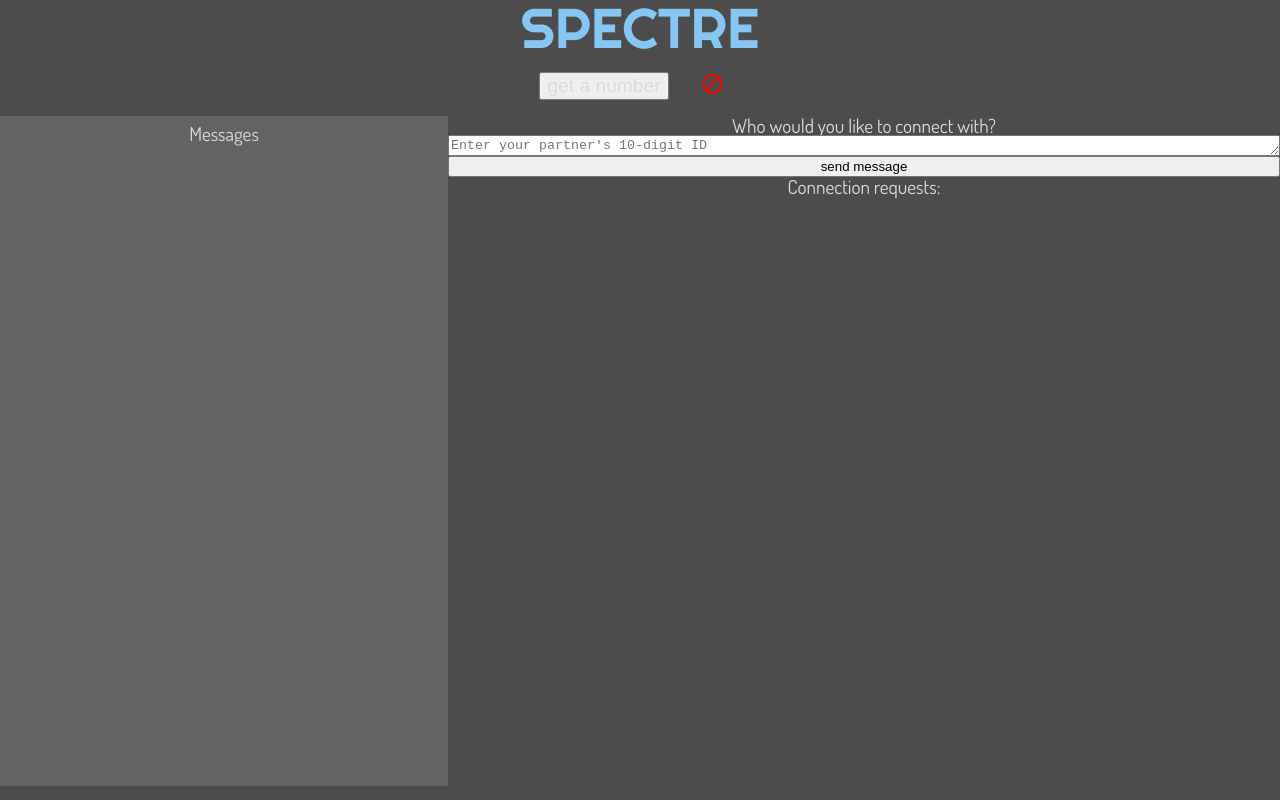
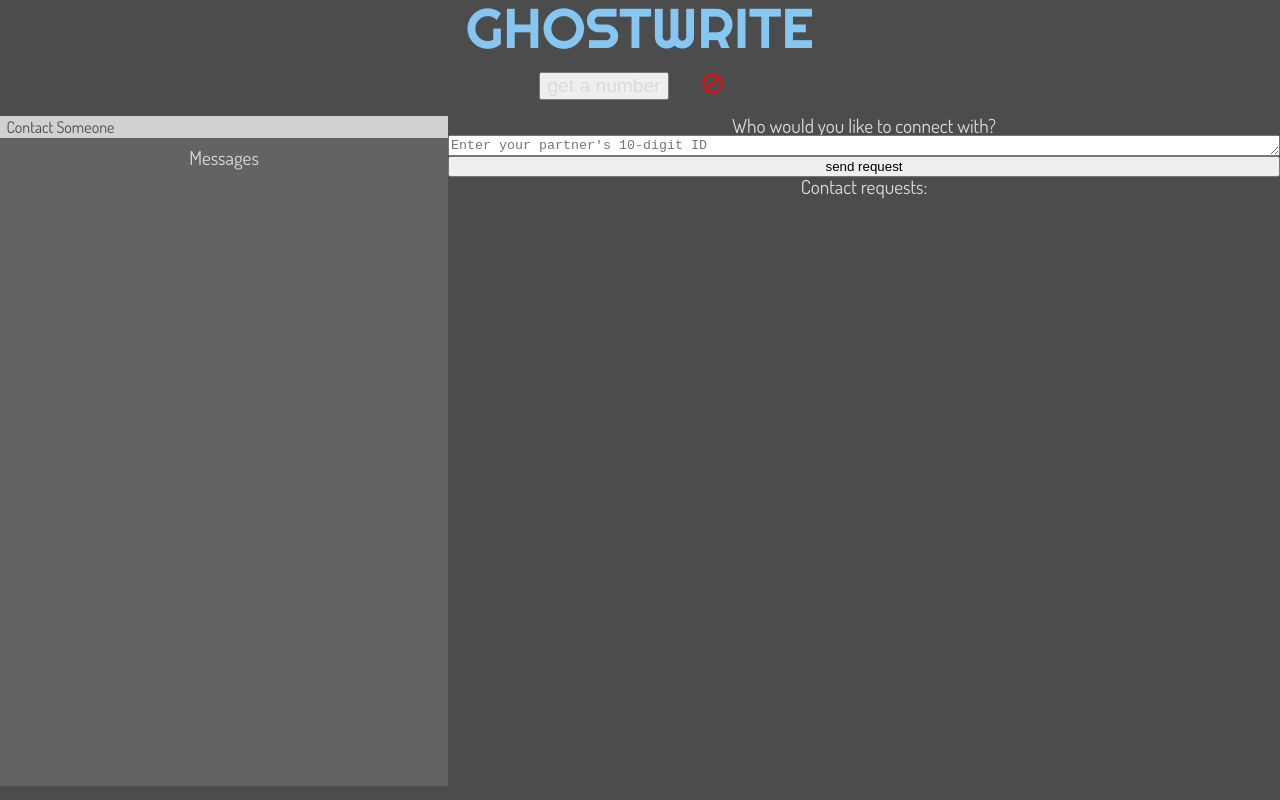
Before and after one commit to spinon187/ghostwrite, a React (Create React App) app in the folder front/: page / in a window 1280 px wide. Built offline with nearby package versions, Linux system fonts and the light colour scheme.

Commit message:
pushing for deploy

```diff
--- a/front/src/actions/index.js
+++ b/front/src/actions/index.js
@@ -1,10 +1,10 @@
 import axios from 'axios';
 import {secretize, encr} from '../components/Lockbox';
 
-const baseURL = process.env.BE_URL || 'http://localhost:7777';
+const baseURL = 'https://specback.herokuapp.com' || 'http://localhost:7777';
 
 
-export const REGGING = 'REGGING', REGGED = 'REGGED', REG_FAIL = 'REG_FAIL', SENDING = 'SENDING', SENT = 'SENT', SEND_FAIL = 'SEND_FAIL', RETRIEVING = 'RETRIEVING', RETRIEVED = 'RETRIEVED', RET_FAIL = 'RET_FAIL', CHECKING = 'CHECKING', CHECKED = 'CHECKED', CHECK_FAIL = 'CHECK_FAIL', FULL_NUKED = 'FULL_NUKED', FULL_NUKING = 'FULL_NUKING', TAR_NUKING = 'TAR_NUKING', TAR_NUKED = 'TAR_NUKED', NUKE_FAIL = 'NUKE_FAIL', CLEAR = 'CLEAR', SELF_NUKE = 'SELF_NUKE', KEYING = 'KEYING', KEYED = 'KEYED', KEY_FAIL = 'KEY_FAIL', CONNECTING = 'CONNECTING', CONNECTED = 'CONNECTED', CONNECT_FAIL = 'CONNECT_FAIL', CONNECT_SENDING = 'CONNECT_SENDING', CONNECT_SENT = 'CONNECT_SENT', CS_FAIL = 'CS_FAIL';
+export const REGGING = 'REGGING', REGGED = 'REGGED', REG_FAIL = 'REG_FAIL', SENDING = 'SENDING', SENT = 'SENT', SEND_FAIL = 'SEND_FAIL', RETRIEVING = 'RETRIEVING', RETRIEVED = 'RETRIEVED', RET_FAIL = 'RET_FAIL', CHECKING = 'CHECKING', CHECKED = 'CHECKED', CHECK_FAIL = 'CHECK_FAIL', FULL_NUKED = 'FULL_NUKED', FULL_NUKING = 'FULL_NUKING', TAR_NUKING = 'TAR_NUKING', TAR_NUKED = 'TAR_NUKED', NUKE_FAIL = 'NUKE_FAIL', CLEAR = 'CLEAR', SELF_NUKE = 'SELF_NUKE', KEYING = 'KEYING', KEYED = 'KEYED', KEY_FAIL = 'KEY_FAIL', CONNECTING = 'CONNECTING', CONNECTED = 'CONNECTED', CONNECT_FAIL = 'CONNECT_FAIL', CONNECT_SENDING = 'CONNECT_SENDING', CONNECT_SENT = 'CONNECT_SENT', CS_FAIL = 'CS_FAIL', DECLINE = 'DECLINE';
 
 const header = token => {
   return {headers: {Authorization: token}}
@@ -37,6 +37,10 @@ export const
     axios.post(`${baseURL}/api/reqs`, msg, header(token))
       .then(res => dispatch({type: CONNECT_SENT, payload: msg.to}))
       .catch(err => dispatch({type: CS_FAIL, payload: err}))
+  },
+
+  declineConnection = partner => dispatch => {
+    dispatch({type: DECLINE, payload: partner})
   },
 
   sendMsg = (msg, token) => dispatch => {
--- a/front/src/components/ConnectSelect.js
+++ b/front/src/components/ConnectSelect.js
@@ -30,16 +30,21 @@ class ConnectSelect extends React.Component {
     })
   }
 
+  declineReq = (e, p) => {
+    e.preventDefault();
+    this.props.declineReq(p.from)
+  }
+
   render(){
 
     const waitingConnections =
       Object.keys(this.props.wc)
       ? Object.keys(this.props.wc).map(request => {
         return (
-          <div className='request' key='request'>
+          <div className='request' key={request}>
+            <i className="material-icons approve" onClick={e => this.acceptReq(e, this.props.wc[request])}>check_circle_outline</i>
             <h2>{request}</h2>
-            <i className="material-icons approve" onClick={e => this.acceptReq(e, this.props.wc[request])}>check_circle_outline</i>
-            <i className="material-icons cancel">block</i>
+            <i className="material-icons cancel" onClick={e => this.declineReq(e, this.props.wc[request])}>block</i>
           </div>
         )
       })
@@ -58,9 +63,9 @@ class ConnectSelect extends React.Component {
             rows='1'
             pattern='.{10,10}'
           ></textarea>
-          <button type='submit'>send message</button>
+          <button type='submit'>send request</button>
         </form>
-        <div><h2>Connection requests:</h2></div>
+        <div><h2>Contact requests:</h2></div>
         {waitingConnections}
       </>
     )
--- a/front/src/components/Main.js
+++ b/front/src/components/Main.js
@@ -1,6 +1,6 @@
 import React, {Component} from 'react';
 import {connect} from 'react-redux';
-import {register, check, sendMsg, getMsg, targetNuke, nukeAll, clearWait, selfNuke, makeKey, getConnections, sendConnection} from '../actions/index';
+import {register, check, sendMsg, getMsg, targetNuke, nukeAll, clearWait, selfNuke, makeKey, getConnections, sendConnection, declineConnection} from '../actions/index';
 import Reg from './Reg';
 import Messages from './Messages';
 import WaitList from './WaitList';
@@ -22,7 +22,7 @@ class Main extends Component {
       uid: this.props.uid,
       regged: this.props.regged,
       waiting: [],
-      active: 'sender',
+      active: null,
       history: [],
     }
   }
@@ -55,7 +55,7 @@ class Main extends Component {
     let temp = this.props.waiting, list = [];
     if(targ) this.props.clearWait(targ);
     if(temp) Object.keys(temp).forEach(key => {
-        return key === targ ? list.push([temp[key][0], 0]) : list.push([temp[key][0], temp[key][1]])
+        list.push([key, this.props.keyring[key][1], temp[key]])
     })
     this.setState(() => {return {waiting: list}})
   }
@@ -86,8 +86,7 @@ class Main extends Component {
   }
 
   getMsg = () => {
-    let arr = [];
-    let noMut = this.props.keyring;
+    let arr = [], noMut = this.props.keyring;
     if(noMut) Object.keys(noMut).forEach(id => arr.push(id[3]));
     if(arr) arr.forEach(id => this.props.getMsg({to: id}, this.props.auth));
   }
@@ -97,8 +96,8 @@ class Main extends Component {
   }
 
   nukeAll = () => {
-    let targs = Object.keys(this.props.msgs), uid = this.props.uid;
-    console.log(targs)
+    let targs = Object.keys(this.props.keyring), uid = this.props.uid;
+    // console.log(targs)
     this.props.nukeAll(uid, targs, this.props.auth);
     localStorage.clear();
     window.location.reload();
@@ -114,27 +113,27 @@ class Main extends Component {
     }
   }
 
-  updateActive = (x=0, targ=null) => {
+  updateActive = (targ=null) => {
     this.initBundle(targ)
     const delaySet = () => {
-      let temp = this.state.waiting.length > 0 ? this.state.waiting[x][0] : null;
+      // let temp = this.state.waiting.length > 0 ? this.state.waiting[x] : null;
       this.setState(() => {
-        if(temp) return {active: temp}
+        return {active: targ}
       })
     }
     const delaySort = () => this.sortMsgs(this.state.active);
-    setTimeout(() => delaySet(), 1800);
-    setTimeout(() => delaySort(), 1900);
+    setTimeout(() => delaySet(), 200);
+    setTimeout(() => delaySort(), 1100);
   }
 
   targetNuke = target => {
-    this.props.targetNuke(target, this.props.uid, this.props.auth);
-    this.setState({active: 'sender'}, () => this.initBundle());
+    this.props.targetNuke(target, this.props.keyring[target][3], this.props.auth);
+    this.setState({active: null}, () => this.initBundle());
   }
 
   selfNuke = target => {
     this.props.selfNuke(target);
-    this.setState({active: 'sender'}, () => this.initBundle());
+    this.setState({active: null}, () => this.initBundle());
   }
 
   acceptReq = contents => {
@@ -142,34 +141,41 @@ class Main extends Component {
     this.initBundle();
   }
 
+  declineReq = p => {
+    this.props.declineConnection(p);
+    this.initBundle();
+  }
+
   componentDidMount(){
     this.initBundle();
-    testit();
+    setInterval(() => this.initBundle(), 10000);
+    // testit();
   }
 
   render(){
 
-    let conditional = this.state.active === 'sender'
+    let conditional = this.state.active === null
       ?<ConnectSelect
         uid={this.props.uid}
         pubKey={this.props.pubKey}
         wc={this.props.connections}
         acceptReq={this.acceptReq}
+        declineReq={this.declineReq}
       />
       :<Messages
         uid={this.props.uid}
-        encSelf={this.props.keyring[this.state.active][2]}
+        partner={this.props.keyring[this.state.active]}
         active={this.state.active}
-        dispID={this.props.keyring[this.state.active][1]}
+        // dispID={this.props.keyring[this.state.active][1]}
         history={this.state.history}
         sendMsg={this.sendMsg}
         targetNuke={this.targetNuke}
-        key={this.props.keyring[this.state.active][0]}
+        // key={this.props.keyring[this.state.active][0]}
       />
 
     return (
       <MBox>
-        <header><h1>SPECTRE</h1></header>
+        <header><h1>GHOSTWRITE</h1></header>
         <div className='m-body'>
           <Reg
             uid={this.state.uid}
@@ -182,6 +188,7 @@ class Main extends Component {
               waiting={this.state.waiting}
               setActive={this.updateActive}
               active={this.state.active}
+              cscount={Object.keys(this.props.connections).length}
             />
           <div className='msg-column'>
             {conditional}
@@ -260,6 +267,15 @@ const MBox = styled.div`
       // border: 1px solid red;
       justify-content: space-between;
 
+    }
+
+    .request {
+      display: flex;
+      padding: 1rem;
+      justify-content: space-around;
+        .approve {
+          color: lime;
+        }
     }
     .msg-column {
       width: 65%;
@@ -374,4 +390,4 @@ const MBox = styled.div`
   }
 `
 
-export default connect(mapStateToProps, {register, check, sendMsg, getMsg, targetNuke, nukeAll, clearWait, selfNuke, makeKey, getConnections, sendConnection})(Main);
+export default connect(mapStateToProps, {register, check, sendMsg, getMsg, targetNuke, nukeAll, clearWait, selfNuke, makeKey, getConnections, sendConnection, declineConnection})(Main);
--- a/front/src/components/Messages.js
+++ b/front/src/components/Messages.js
@@ -26,7 +26,7 @@ const Messages = props => {
         <i className="material-icons" onClick={() => props.targetNuke(props.active)}>block</i>
       </div>
       <div className='msg-scroll'>{history}</div>
-      <NewMessage uid={props.encSelf} active={props.active} sendMsg={props.sendMsg} key={props.key}/>
+      <NewMessage uid={props.partner[2]} active={props.active} sendMsg={props.sendMsg} key={props.partner[0]}/>
     </div>
   )
 }
--- a/front/src/components/WaitList.js
+++ b/front/src/components/WaitList.js
@@ -17,11 +17,17 @@ const WaitList = props => {
     !temp
     ? null
     : temp.map((waiter, index) => {
-    return <div className={highlight(waiter[0])} onClick={() => props.setActive(index, waiter[0])} key={index}><p>{waiter[0]}</p>{noZero(waiter[1])}</div>
+    return <div className={highlight(waiter[0])} onClick={() => props.setActive(waiter[0])} key={index}><p>{waiter[1]}</p>{noZero(waiter[2])}</div>
   })
+
+  const toggler =
+    props.cscount
+    ? <><p>New Contacts:</p>{noZero(props.cscount)}</>
+    : <><p>Contact Someone</p></>
 
   return (
     <div className='waitlist'>
+      <div className='waitlist-item' onClick={() => props.setActive(null)}>{toggler}</div>
       <h2>Messages</h2>
       {list}
     </div>
--- a/front/src/reducers/index.js
+++ b/front/src/reducers/index.js
@@ -1,6 +1,6 @@
 import {
   REGGING,REGGED,REG_FAIL,SENDING,SENT,SEND_FAIL,RETRIEVING,RETRIEVED,RET_FAIL,CHECKING,
-CHECKED,CHECK_FAIL,FULL_NUKED,FULL_NUKING,TAR_NUKING,TAR_NUKED,NUKE_FAIL,CLEAR,SELF_NUKE,KEYING,KEYED,KEY_FAIL,CONNECTING,CONNECTED,CONNECT_FAIL,CONNECT_SENDING,CONNECT_SENT,CS_FAIL
+CHECKED,CHECK_FAIL,FULL_NUKED,FULL_NUKING,TAR_NUKING,TAR_NUKED,NUKE_FAIL,CLEAR,SELF_NUKE,KEYING,KEYED,KEY_FAIL,CONNECTING,CONNECTED,CONNECT_FAIL,CONNECT_SENDING,CONNECT_SENT,CS_FAIL,DECLINE
 } from '../actions/index';
 import {keyPair, secretize, encr, decr, generateAliases} from '../components/Lockbox';
 
@@ -44,7 +44,7 @@ const connections = (state, connections) => {
   return {...temp, keyring: keyring, connections: cons, connecting: false, waiting: waiting}
 }
 
-const clearConnect = (state, partner) => {
+const acceptConnect = (state, partner) => {
   let temp = state.connections, keyring = state.keyring, obj = temp[partner], waiting = state.waiting;
   if(obj){
     keyring[obj.aliases[1]] = [obj.key, obj.from, obj.aliases[0]];
@@ -53,6 +53,12 @@ const clearConnect = (state, partner) => {
   };
 
   return {...state, sending: false, connecting: false, keyring: keyring, connections: temp, waiting: waiting}
+}
+
+const clearConnect = (state, partner) => {
+  let temp = state.connections;
+  if(temp[partner]) delete temp[partner];
+  return temp
 }
 
 const addMsgs = (state, msgs, direction) => {
@@ -259,7 +265,7 @@ export const rootReducer = (state = initialState, action) => {
         sending: true
       }
     case CONNECT_SENT:
-      return clearConnect(state, action.payload)
+      return acceptConnect(state, action.payload)
     case CS_FAIL:
       return {
         ...state,
@@ -267,6 +273,11 @@ export const rootReducer = (state = initialState, action) => {
         sending: false,
         error: action.payload
       }
+    case DECLINE:
+      return {
+        ...state,
+        connections: clearConnect(state, action.payload)
+      }
     default:
       return state;
   }
```
